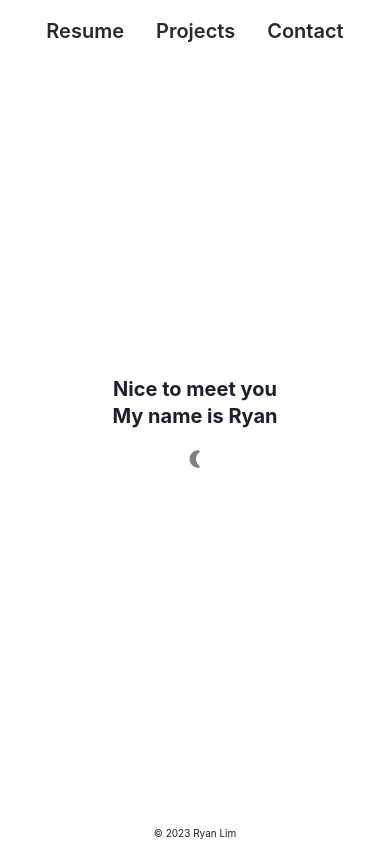
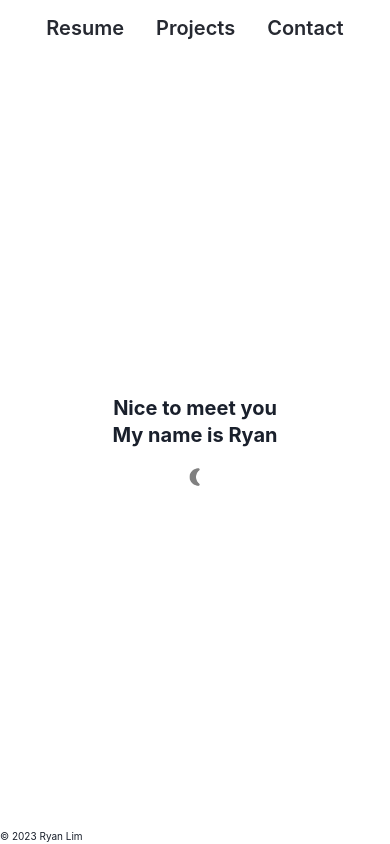
Before and after one commit to Seibell/seibell.github.io, a React (Create React App) app: page / in a window 390 px wide. Built offline with nearby package versions, Linux system fonts and the light colour scheme.

Commit message:
update: homepage responsive

```diff
--- a/src/App.js
+++ b/src/App.js
@@ -17,29 +17,22 @@
     const fontSize = useBreakpointValue({ base: "xl", md: "4xl" });
 
     return (
-      <Box overflow="hidden" h="100vh">
-        <Flex
-          direction="column"
-          align="center"
-          justify="flex-start"
-          h="100%"
-        >
+      <Box h="100vh" overflow="hidden" display="flex" flexDirection="column">
         <NavBar />
         <Flex
           className="App"
           direction="column"
           align="center"
           justify="center"
-            style={{ minHeight: 'calc(100vh - 40px)', marginTop: '-40px' }}
+          flex="1"
         >
           <Heading fontSize={fontSize}>{greeting}</Heading>
           <Heading mb={4} fontSize={fontSize}>{name}</Heading>
           <DarkModeButton />
         </Flex>
-          <footer className="footer" style={{ marginTop: '0px', fontWeight: 'semibold', fontSize: '10px' }}>
+        <footer className="footer" style={{ fontWeight: 'semibold', fontSize: '10px' }}>
           © {currentYear} Ryan Lim
         </footer>
-        </Flex>
       </Box>
     );
   }
--- a/src/components/NavBar.js
+++ b/src/components/NavBar.js
@@ -13,8 +13,9 @@ function NavBar() {
       alignItems="center"
       fontSize="xl"
       flexDirection={flexDirection}
+      justifyContent="center"
     >
-      <Box>
+      <Box display="flex" justifyContent="center">
         <Button
           as="a"
           href="https://seibell.github.io/resume"
@@ -49,8 +50,6 @@ function NavBar() {
           Contact
         </Button>
       </Box>
-
-      <Spacer />
     </Flex>
   );
 }
```
Lines whose indentation alone changed are shown as unchanged.
